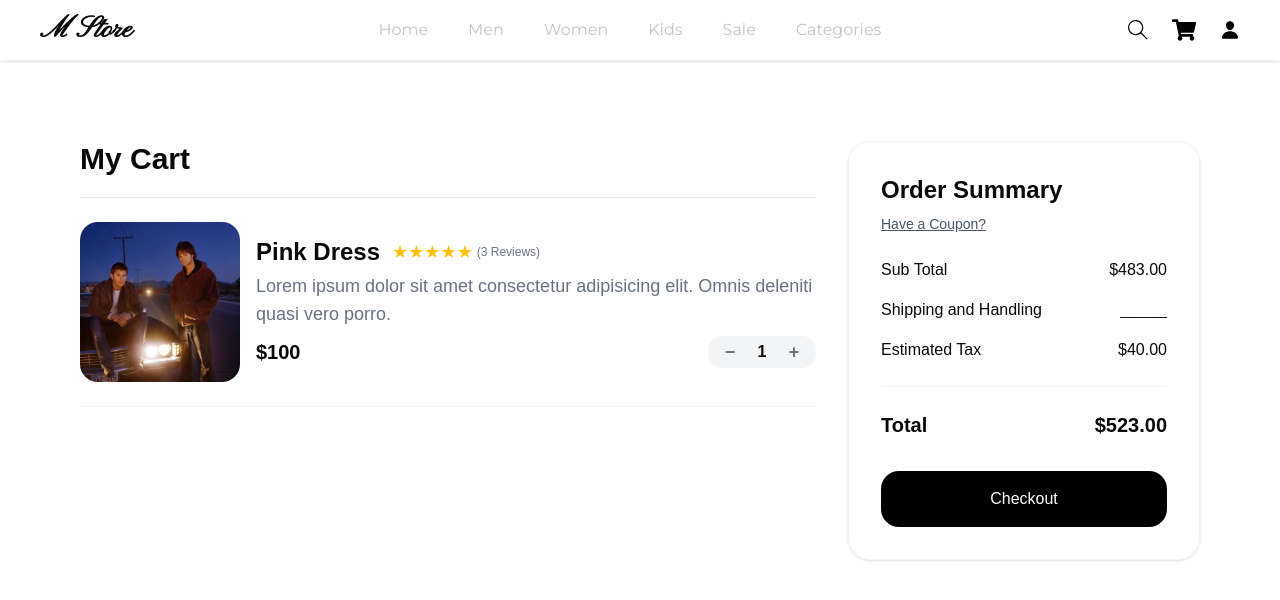
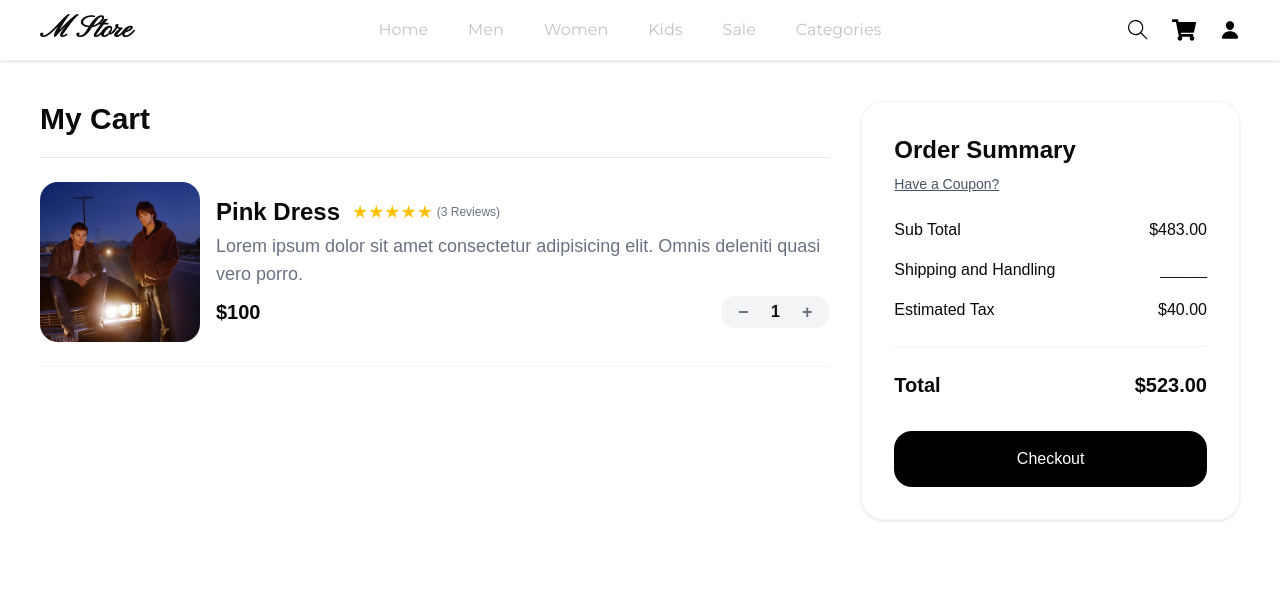
Before and after one commit to DuhaAnter/Mstore-frontend, a React (Vite) app: page /cart in a window 1280 px wide. Shown: the top 600 px of the page. Built offline with nearby package versions, Linux system fonts and the light colour scheme; no server answers.

Commit message:
max-width for whole site

```diff
--- a/src/Components/MainLayout.jsx
+++ b/src/Components/MainLayout.jsx
@@ -1,3 +1,3 @@
 export default function MainLayout({ children }) {
-  return <div className="p-4 md:p-10 max-w-7xl mx-auto">{children}</div>;
+  return <div className="max-w-7xl mx-auto">{children}</div>;
 }
--- a/src/Components/WithHeader.jsx
+++ b/src/Components/WithHeader.jsx
@@ -1,11 +1,14 @@
 import Header from "./Header";
 import { Outlet } from "react-router-dom";
+import MainLayout from "./MainLayout";
 
 export default function WithHeader() {
   return (
     <>
       <Header />
-      <Outlet />
+      <MainLayout>
+        <Outlet />
+      </MainLayout>
     </>
   );
 }
--- a/src/user/pages/Cart.jsx
+++ b/src/user/pages/Cart.jsx
@@ -7,7 +7,7 @@ export default function Cart() {
   const [count1, setCount1] = useState(1);
 
   return (
-    <MainLayout>
+
       <div className="grid grid-cols-1 lg:grid-cols-3 gap-8 p-4 md:p-10">
         <div className="cart lg:col-span-2 space-y-6">
           <h1 className="font-bold text-2xl md:text-3xl mb-5">My Cart</h1>
@@ -71,6 +71,6 @@ export default function Cart() {
           </div>
         </div>
       </div>
-    </MainLayout>
+
   );
 }
```
